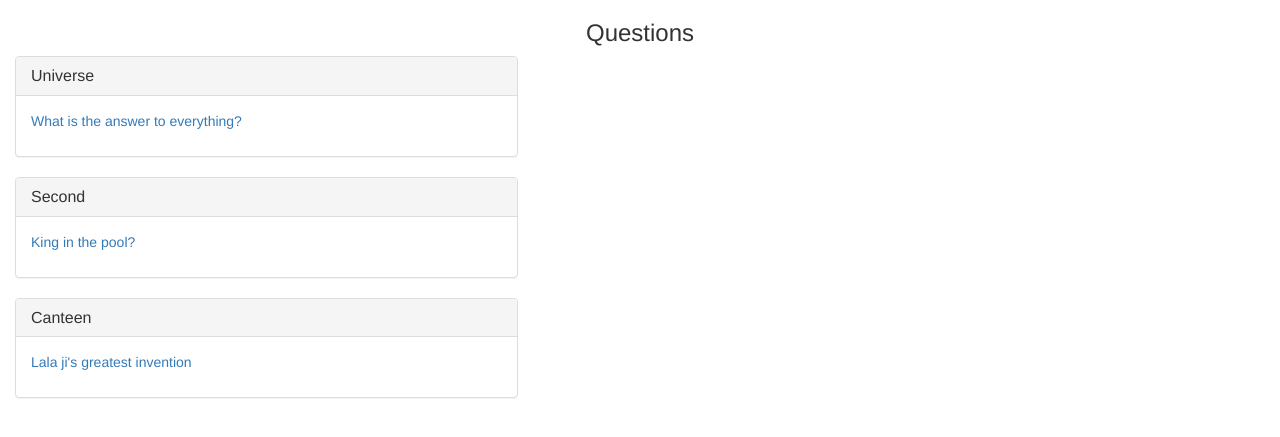
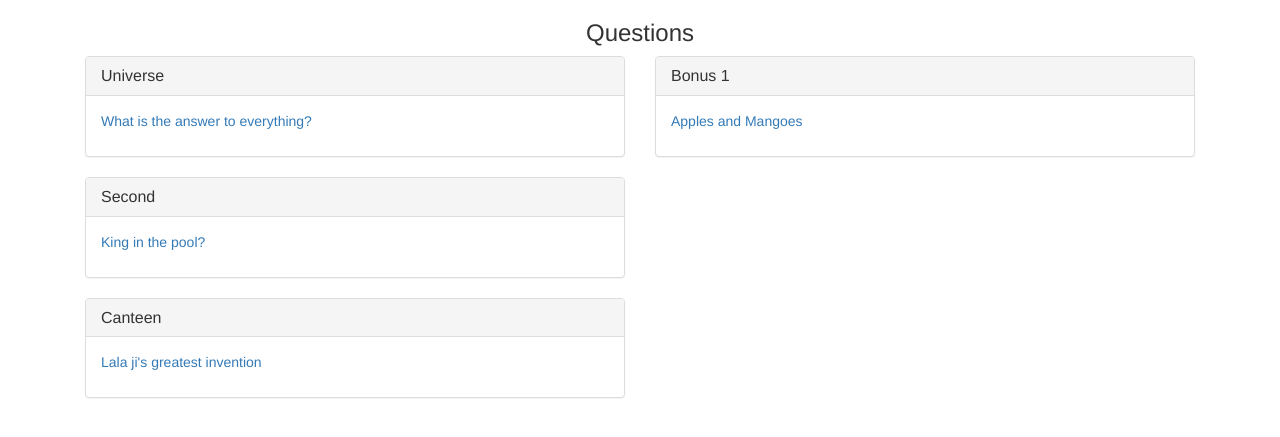
Before and after one commit to aniketp/Odyssey, a Django app: a page that uses treasure/templates/index.html in a window 1280 px wide. Shown: the part 52-489 px from the top of the page. Run offline with Django 3.2, Linux system fonts and the light colour scheme; a user stored in the database is signed in; data comes from the database, SQL or seed files in the repository; both versions use the stored data as it was after the commit; some libraries are stand-ins or nearby versions.

Commit message:
Added bonus question

```diff
--- a/treasure/admin.py
+++ b/treasure/admin.py
@@ -13,5 +13,10 @@ class QuestionAdmin(admin.ModelAdmin):
     list_display = ('name', 'serial', 'correct_answer', 'url', )
 
 
+class BonusQuestionAdmin(admin.ModelAdmin):
+    list_display = ('name', 'correct_answer', 'url', 'released')
+
+
 admin.site.register(UserProfile, UserProfileAdmin)
 admin.site.register(Question, QuestionAdmin)
+admin.site.register(BonusQuestion, BonusQuestionAdmin)
--- a/treasure/models.py
+++ b/treasure/models.py
@@ -7,12 +7,26 @@ from django.contrib.auth.models import User
 
 class Question(models.Model):
     serial = models.IntegerField(null=False, unique=True)
-    url = models.IntegerField(max_length=4, null=True)
+    url = models.IntegerField(null=True)
     name = models.CharField(max_length=30, null=False, blank=False)
     text = models.TextField(max_length=20000, null=True, blank=True)
-    points = models.IntegerField(max_length=2, null=True, default=0)
+    points = models.IntegerField(null=True, default=0)
     correct_answer = models.CharField(max_length=100, null=True, blank=True)
     solved_by = models.ManyToManyField(User, related_name='wings', symmetrical=False, blank=True)
+
+    def __str__(self):
+        return self.name
+
+
+class BonusQuestion(models.Model):
+    serial = models.IntegerField(null=False, unique=True)
+    url = models.IntegerField(null=True)
+    name = models.CharField(max_length=30, null=False, blank=False)
+    text = models.TextField(max_length=20000, null=True, blank=True)
+    points = models.IntegerField(null=True, default=0)
+    correct_answer = models.CharField(max_length=100, null=True, blank=True)
+    solved_by = models.ManyToManyField(User, related_name='bonus_wings', symmetrical=False, blank=True)
+    released = models.BooleanField(default=False)
 
     def __str__(self):
         return self.name
--- a/treasure/templates/index.html
+++ b/treasure/templates/index.html
@@ -5,7 +5,8 @@
         <h3 style="text-align: center">Questions</h3>
     </div>
 
-    <div class="container col-lg-5">
+    <div class="container">
+        <div class="container col-lg-6">
             {% for question in questions %}
                 <a href="{% url 'questions' question.url %}" style="text-decoration: none">
                     <div class="panel panel-default">
@@ -19,4 +20,22 @@
                 </a>
             {% endfor %}
         </div>
+
+        <!-- Bonus Questions -->
+
+        <div class="container col-lg-6">
+            {% for question in bonus %}
+                <a href="{% url 'bonus-questions' question.url %}" style="text-decoration: none">
+                    <div class="panel panel-default">
+                        <div class="panel-heading">
+                            <h3 class="panel-title">{{ question.name }}</h3>
+                        </div>
+                        <div class="panel-body">
+                            <p>{{ question.text }}</p>
+                        </div>
+                    </div>
+                </a>
+            {% endfor %}
+        </div>
+    </div>
 {% endblock %}
--- a/treasure/urls.py
+++ b/treasure/urls.py
@@ -3,5 +3,6 @@ from . import views
 
 urlpatterns = [
     url(r'^$', views.index, name='odyssey'),
-    url(r'^question/(?P<pk>\d+)/$', views.questions, name='questions')
+    url(r'^question/(?P<pk>\d+)/$', views.questions, name='questions'),
+    url(r'^bonus-question/(?P<pk>\d+)/$', views.bonus_questions, name='bonus-questions')
 ]
--- a/treasure/views.py
+++ b/treasure/views.py
@@ -6,6 +6,7 @@ from django.contrib.auth.decorators import login_required
 
 
 success_message = 'Correct Answer !! Next Question is unlocked.'
+bonus_success_message = 'Correct Answer !!'
 failure_message = 'Sorry, Try again..'
 already_solved = "You've already solved it"
 
@@ -18,7 +19,9 @@ def index(request):
     s = questions_solved + 1
     unlocked_questions = all_questions[:s]
 
-    return render(request, 'index.html', context={'questions': unlocked_questions})
+    bonus = BonusQuestion.objects.filter(released=True)
+
+    return render(request, 'index.html', context={'questions': unlocked_questions, 'bonus': bonus})
 
 
 @login_required
@@ -54,3 +57,38 @@ def questions(request, pk):
             return render(request, 'question.html', context={'question': question, 'message': message})
 
     return render(request, 'question.html', context={'question': question, 'message': message, 'form': form})
+
+
+@login_required
+def bonus_questions(request, pk):
+    question = BonusQuestion.objects.get(url=pk)
+    wing = UserProfile.objects.get(user=request.user)
+    message = None
+    form = QuestionForm()
+
+    if request.method == 'POST':
+        form = QuestionForm(request.POST)
+        if form.is_valid():
+            answer = form.cleaned_data['answer']
+            solvers = question.solved_by.all()
+
+            if answer.lower() == question.correct_answer:
+                if request.user not in solvers:
+                    message = bonus_success_message
+                    question.solved_by.add(request.user)
+                    question.save()
+
+                    wing.solved += 1
+                    wing.score += question.points
+                    wing.save()
+                else:
+                    message = already_solved
+
+            else:
+                message = failure_message
+
+        else:
+
+            return render(request, 'question.html', context={'question': question, 'message': message})
+
+    return render(request, 'question.html', context={'question': question, 'message': message, 'form': form})
```
Also changed, not shown: odyssey/settings.py (+6 -3 lines), db.sqlite3, treasure/migrations/0011_bonusquestion.py (added), treasure/migrations/0012_auto_20171005_1039.py (added). Lines whose indentation alone changed are shown as unchanged.
